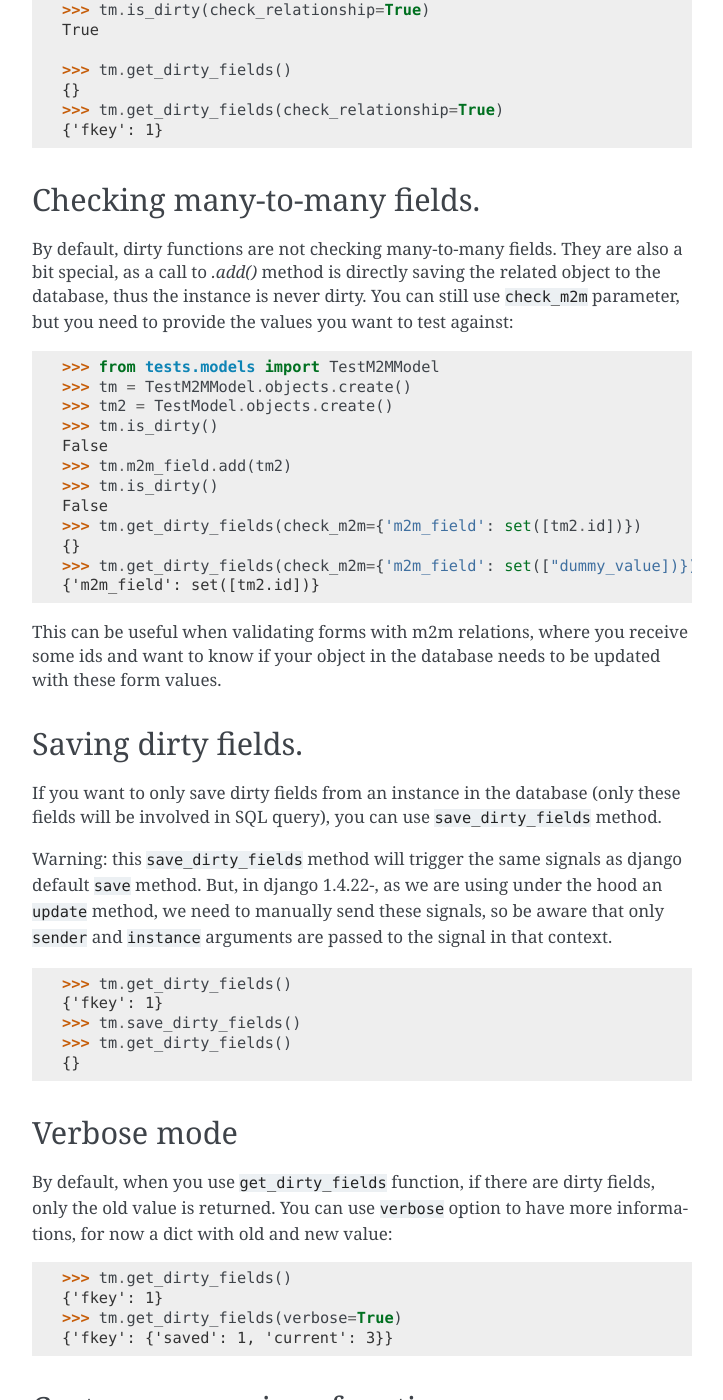
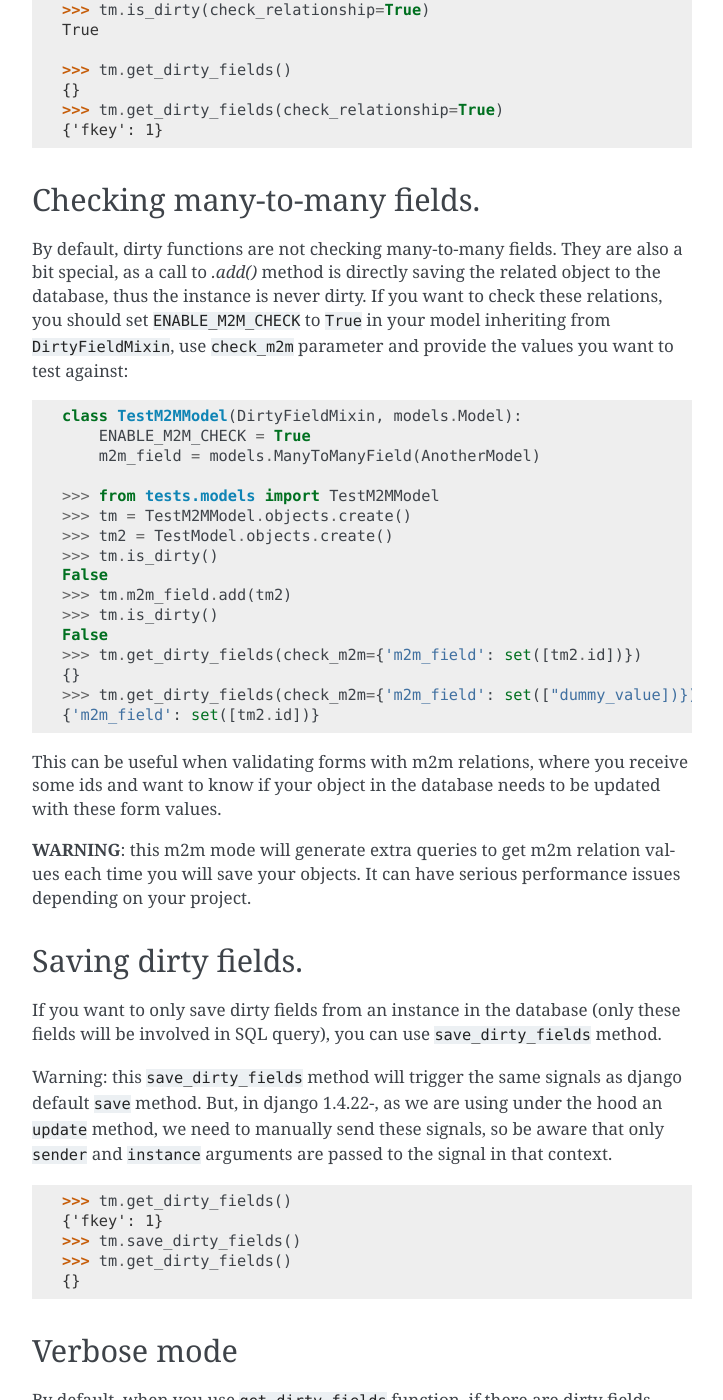
Before and after one commit to romgar/django-dirtyfields, a Sphinx documentation site: the page built from docs/index.rst, in a window 1280 px wide and 1400 px high, scrolled down 1565 px. Shown: the whole window, without its empty margins (388-1111 px from the left). Built offline with Sphinx 7.4.7, drawn with Linux system fonts in a browser that asks for light colours.

Commit message:
Update documentation to explain how to check m2m relations

```diff
--- a/docs/index.rst
+++ b/docs/index.rst
@@ -88,9 +88,14 @@ Checking many-to-many fields.
 ----------------------------
 By default, dirty functions are not checking many-to-many fields. They are also a bit special, as a call to `.add()` method is directly
 saving the related object to the database, thus the instance is never dirty.
-You can still use ``check_m2m`` parameter, but you need to provide the values you want to test against:
+If you want to check these relations, you should set ``ENABLE_M2M_CHECK`` to ``True`` in your model inheriting from
+``DirtyFieldMixin``, use ``check_m2m`` parameter and provide the values you want to test against:
 
 ::
+
+    class TestM2MModel(DirtyFieldMixin, models.Model):
+        ENABLE_M2M_CHECK = True
+        m2m_field = models.ManyToManyField(AnotherModel)
 
     >>> from tests.models import TestM2MModel
     >>> tm = TestM2MModel.objects.create()
@@ -108,6 +113,9 @@ You can still use ``check_m2m`` parameter, but you need to provide the values yo
 
 This can be useful when validating forms with m2m relations, where you receive some ids and want to know if your object
 in the database needs to be updated with these form values.
+
+**WARNING**: this m2m mode will generate extra queries to get m2m relation values each time you will save your objects.
+It can have serious performance issues depending on your project.
 
 
 Saving dirty fields.
```
